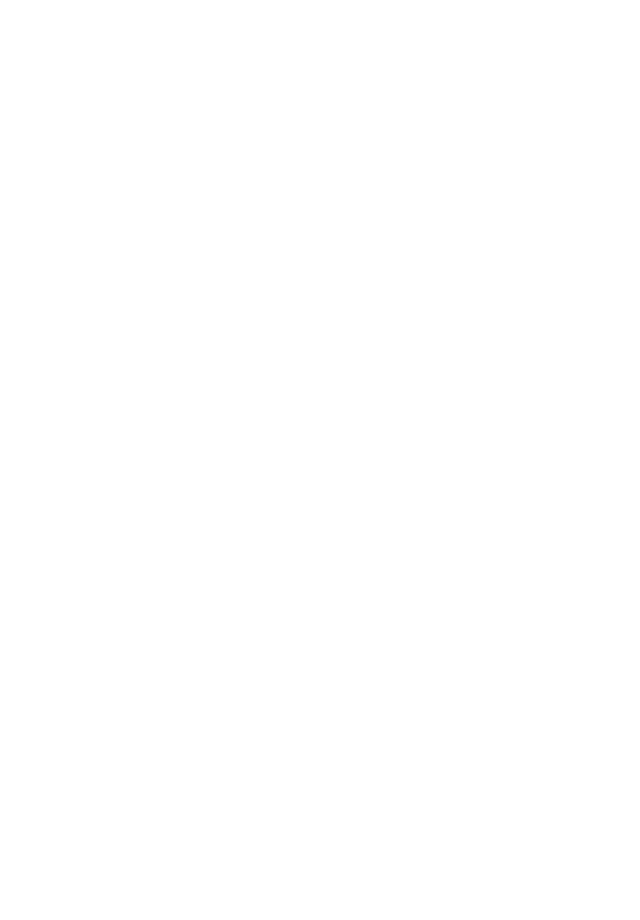
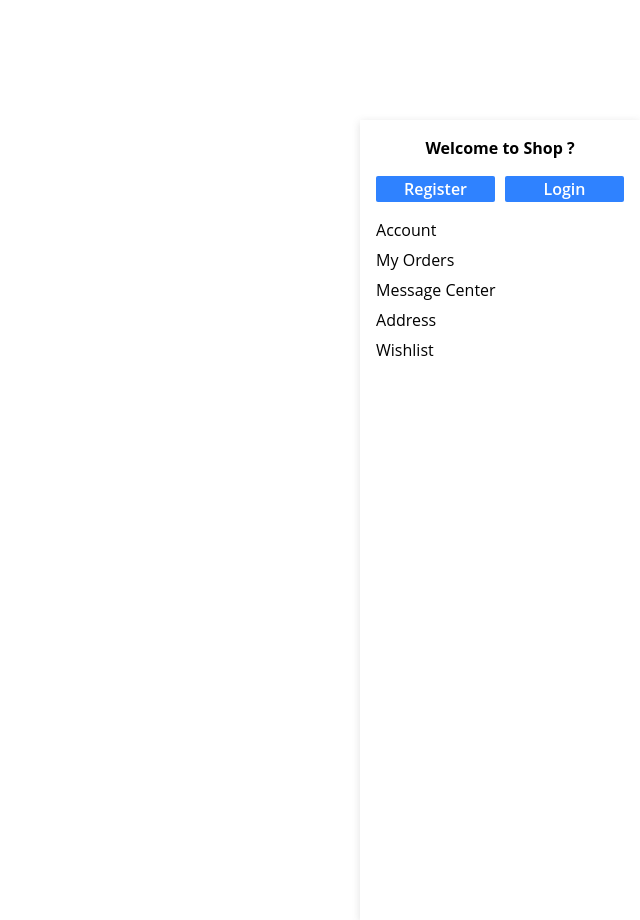
Before and after one commit to Eity2021/Next-js-Project, a Next.js app: page /components/header/UserMenu in a window 1280 px wide. Before the commit this address had no page. Shown: the part 680-1600 px from the top of the page, without its empty margins (640-1280 px from the left). Before the commit the page ends 800 px from the top, so only its background shows below. Built offline with nearby package versions, Linux system fonts and the light colour scheme.

Commit message:
userMenu

```diff
--- a/src/pages/components/header/AddLink.js
+++ b/src/pages/components/header/AddLink.js
@@ -4,7 +4,7 @@
 export default function AddLink() {
   return (
     <div>
-        <Link href="/browse" >
+        <Link href="/browser" >
             <div className={styles.addLink}></div>
         </Link>
     </div>
--- /dev/null
+++ b/src/pages/components/header/UserMenu.js
@@ -0,0 +1,47 @@
+import Link from "next/link";
+import React from "react";
+import styles from "./styles.module.scss";
+
+export default function UserMenu({ loggedIn }) {
+  return (
+    <div className={styles.menu}>
+      <h4>Welcome to Shop ?</h4>
+      {loggedIn ? (
+        <div className={styles.flex}>
+          <img
+            src="https://th.bing.com/th/id/OIP.rAsHkatTm_T2OirqVk1TyQHaEc?pid=ImgDet&rs=1"
+            alt=""
+            className={styles.menu__img}
+          />
+          <div className={styles.col}>
+            <span>Welcome back,</span>
+            <h3>Marufa Akter Eity</h3>
+            <span>Sign out</span>
+          </div>
+        </div>
+      ) : (
+        <div className={styles.flex}>
+          <button className={styles.btn_primary}>Register</button>
+          <button className={styles.btn_primary}>Login</button>
+        </div>
+      )}
+      <ul>
+        <li>
+          <Link href="/profile">Account </Link>
+        </li>
+        <li>
+          <Link href="/profile/orders">My Orders </Link>
+        </li>
+        <li>
+          <Link href="/profile/message">Message Center </Link>
+        </li>
+        <li>
+          <Link href="/profile/address">Address </Link>
+        </li>
+        <li>
+          <Link href="/profile/wishlist">Wishlist </Link>
+        </li>
+      </ul>
+    </div>
+  );
+}
--- a/src/pages/components/header/styles.module.scss
+++ b/src/pages/components/header/styles.module.scss
@@ -29,7 +29,7 @@
   &__list {
     display: flex;
     gap: 15px;
-    li {
+    .li {
       position: relative;
       display: flex;
       align-items: center;
@@ -93,3 +93,57 @@
     }
   }
 }
+.menu {
+  width: 280px;
+  min-height: 100%;
+  box-shadow: $shadow-1;
+  position: absolute;
+  top: 100%;
+  right: 0;
+  background: #fff;
+  z-index: 99;
+  display: flex;
+  flex-direction: column;
+  gap: 1rem;
+  padding: 1rem 0;
+  h4 {
+    text-align: center;
+  }
+  .flex {
+    display: flex !important;
+    gap: 10px !important;
+    width: 100%;
+    padding: 0 1rem;
+  }
+  ul {
+    li {
+      height: 30px;
+      a {
+        width: 100%;
+        padding-left: 1rem !important;
+      }
+      &:hover {
+        background: #eeeeeebe;
+      }
+    }
+
+  }
+  &__img {
+    width: 80px !important;
+    height: 80px !important;
+  }
+  .col{
+    display: flex;
+    flex-direction: column;
+    h3{
+        font-size: 16px;
+    }
+    span{
+        &:last-of-type{
+            font-size: 14px;
+            color: $blue-color;
+            text-decoration: underline;
+        }
+    }
+  }
+}
--- a/src/styles/base.scss
+++ b/src/styles/base.scss
@@ -1 +1,27 @@
+$blue-color:#2f82ff;
+$white-color:#fff;
 $shadow-1:rgba(99,99,99,0.2) 0px 2px 8px 0px;
+.btn_primary{
+    display: flex;
+    align-items: center;
+    justify-content: center;
+    gap: 5px;
+    background: $blue-color;
+    color: $white-color;
+    font-weight: 600;
+    cursor: pointer;
+    width:100%;
+    border-radius: 2px;
+}
+.btn_outlined{
+    display: flex;
+    align-items: center;
+    justify-content: center;
+    gap: 5px;
+    color: $blue-color;
+    background: $white-color;
+    font-weight: 600;
+    cursor: pointer;
+    width:100%;
+    border-radius: 2px;
+}
```
Also changed, not shown: src/pages/components/header/Top.js (+17 -9 lines).
